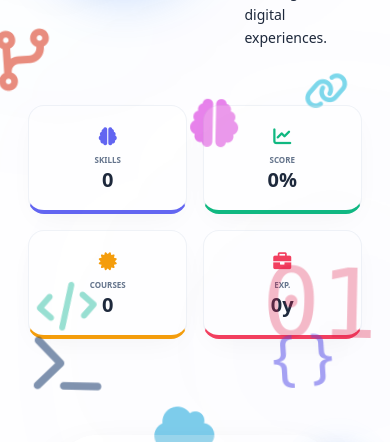
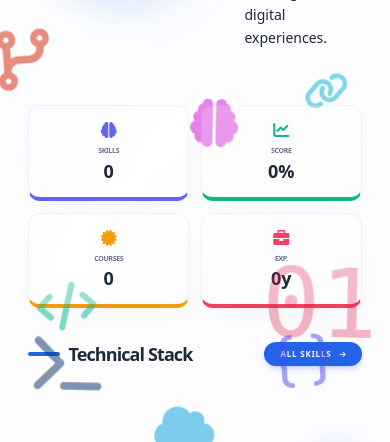
Before and after one commit to hussamahalshawi/hussamalshawi-portfolio, a Flask app: template App/templates/index.html in a window 390 px wide. Shown: the part 319-761 px from the top of the page. Run offline with Flask 3, Linux system fonts and the light colour scheme; the template is opened without the code that fills it, so the values that code supplies are empty; some libraries are stand-ins or nearby versions.

Commit message:
fix: synchronize skill categories filtering logic and data-attributes for full functionality perf: optimize skills page load speed, fix filtering logic, and enhance visual spacing

```diff
--- a/App/templates/index.html
+++ b/App/templates/index.html
@@ -3,7 +3,7 @@
 {% block content %}
 
 <section
-        class="snap-section min-h-screen w-full flex flex-col pt-28 lg:pt-0 lg:justify-center relative overflow-hidden bg-white dark:bg-darkBg px-6 md:px-10">
+        class="snap-section min-h-screen w-full flex flex-col pt-28 lg:pt-32 lg:justify-center relative overflow-hidden bg-white dark:bg-darkBg px-6 md:px-10">
     <div class="fixed inset-0 z-0 pointer-events-none overflow-hidden select-none">
 
         <div class="absolute top-[10%] left-[5%] text-blue-500/20 dark:text-blue-400/15 text-7xl animate-float-slow"><i
@@ -130,29 +130,94 @@
                 </div>
             </div>
 
-            <div class="grid grid-cols-2 md:grid-cols-4 gap-4 w-full max-w-2xl mt-4" data-aos="fade-up"
+            <div class="grid grid-cols-2 md:grid-cols-4 gap-3 w-full max-w-2xl mt-4" data-aos="fade-up"
                  data-aos-delay="200">
-                <div class="bg-white dark:bg-slate-900/60 backdrop-blur-md p-4 rounded-2xl border border-slate-200/50 dark:border-slate-200/10 border-b-4 !border-b-indigo-500 shadow-lg flex flex-col items-center justify-center text-center transform hover:scale-105 transition">
-                    <i class="fas fa-brain text-indigo-500 text-lg mb-1"></i>
-                    <span class="text-[8px] uppercase font-bold text-slate-500">Skills</span>
-                    <span class="text-xl font-black dark:text-white">{{ skills_count | default(0) }}</span>
+                <div class="bg-white dark:bg-slate-900/60 backdrop-blur-md p-3 rounded-xl border border-slate-200/50 dark:border-slate-200/10 border-b-4 !border-b-indigo-500 shadow-lg flex flex-col items-center justify-center text-center transform hover:scale-105 transition">
+                    <i class="fas fa-brain text-indigo-500 text-base mb-1"></i>
+                    <span class="text-[7px] uppercase font-bold text-slate-500 tracking-tighter">Skills</span>
+                    <span class="text-lg font-black dark:text-white">{{ skills_count | default(0) }}</span>
                 </div>
-                <div class="bg-white dark:bg-slate-900/60 backdrop-blur-md p-4 rounded-2xl border border-slate-200/50 dark:border-slate-200/10 border-b-4 !border-b-emerald-500 shadow-lg flex flex-col items-center justify-center text-center transform hover:scale-105 transition">
-                    <i class="fas fa-chart-line text-emerald-500 text-lg mb-1"></i>
-                    <span class="text-[8px] uppercase font-bold text-slate-500">Score</span>
-                    <span class="text-xl font-black dark:text-white">{{ user.overall_score | default(0) }}%</span>
+                <div class="bg-white dark:bg-slate-900/60 backdrop-blur-md p-3 rounded-xl border border-slate-200/50 dark:border-slate-200/10 border-b-4 !border-b-emerald-500 shadow-lg flex flex-col items-center justify-center text-center transform hover:scale-105 transition">
+                    <i class="fas fa-chart-line text-emerald-500 text-base mb-1"></i>
+                    <span class="text-[7px] uppercase font-bold text-slate-500 tracking-tighter">Score</span>
+                    <span class="text-lg font-black dark:text-white">{{ user.overall_score | default(0) }}%</span>
                 </div>
-                <div class="bg-white dark:bg-slate-900/60 backdrop-blur-md p-4 rounded-2xl border border-slate-200/50 dark:border-slate-200/10 border-b-4 !border-b-amber-500 shadow-lg flex flex-col items-center justify-center text-center transform hover:scale-105 transition">
-                    <i class="fas fa-certificate text-amber-500 text-lg mb-1"></i>
-                    <span class="text-[8px] uppercase font-bold text-slate-500">Courses</span>
-                    <span class="text-xl font-black dark:text-white">{{ courses_count | default(0) }}</span>
+                <div class="bg-white dark:bg-slate-900/60 backdrop-blur-md p-3 rounded-xl border border-slate-200/50 dark:border-slate-200/10 border-b-4 !border-b-amber-500 shadow-lg flex flex-col items-center justify-center text-center transform hover:scale-105 transition">
+                    <i class="fas fa-certificate text-amber-500 text-base mb-1"></i>
+                    <span class="text-[7px] uppercase font-bold text-slate-500 tracking-tighter">Courses</span>
+                    <span class="text-lg font-black dark:text-white">{{ courses_count | default(0) }}</span>
                 </div>
-                <div class="bg-white dark:bg-slate-900/60 backdrop-blur-md p-4 rounded-2xl border border-slate-200/50 dark:border-slate-200/10 border-b-4 !border-b-rose-500 shadow-lg flex flex-col items-center justify-center text-center transform hover:scale-105 transition">
-                    <i class="fas fa-briefcase text-rose-500 text-lg mb-1"></i>
-                    <span class="text-[8px] uppercase font-bold text-slate-500">Exp.</span>
-                    <span class="text-xl font-black dark:text-white">{{ user.experience_years | default(0) }}y</span>
+                <div class="bg-white dark:bg-slate-900/60 backdrop-blur-md p-3 rounded-xl border border-slate-200/50 dark:border-slate-200/10 border-b-4 !border-b-rose-500 shadow-lg flex flex-col items-center justify-center text-center transform hover:scale-105 transition">
+                    <i class="fas fa-briefcase text-rose-500 text-base mb-1"></i>
+                    <span class="text-[7px] uppercase font-bold text-slate-500 tracking-tighter">Exp.</span>
+                    <span class="text-lg font-black dark:text-white">{{ user.experience_years | default(0) }}y</span>
                 </div>
             </div>
+
+            <div class="mt-8 w-full max-w-6xl mx-auto" data-aos="fade-up">
+                <div class="flex items-center justify-between mb-6">
+                    <div class="flex items-center gap-2">
+                        <div class="h-1 w-8 bg-blue-600 rounded-full"></div>
+                        <h2 class="text-lg font-black dark:text-white tracking-tighter">Technical Stack</h2>
+                    </div>
+                    <a href="/skills"
+                       class="group flex items-center gap-2 px-4 py-1.5 bg-blue-600 hover:bg-blue-700 text-white rounded-xl shadow-md shadow-blue-600/20 transition-all duration-300 hover:scale-105">
+                        <span class="text-[8px] font-black uppercase tracking-widest whitespace-nowrap">All Skills</span>
+                        <i class="fas fa-arrow-right text-[7px] group-hover:translate-x-1 transition-transform"></i>
+                    </a>
+                </div>
+
+                <div class="grid grid-cols-2 sm:grid-cols-3 md:grid-cols-4 lg:grid-cols-5 xl:grid-cols-6 gap-3">
+                    {% for skill in skills %}
+                    <div class="group relative p-3 rounded-xl bg-white/5 dark:bg-slate-900/40 backdrop-blur-xl border-2 transition-all duration-500 hover:-translate-y-1 hover:shadow-lg flex flex-col justify-center items-center text-center
+            {% if skill.level >= 90 %} border-emerald-500/20 hover:border-emerald-500
+            {% elif skill.level >= 75 %} border-blue-500/20 hover:border-blue-500
+            {% elif skill.level >= 50 %} border-amber-500/20 hover:border-amber-500
+            {% else %} border-slate-500/20 hover:border-slate-500
+            {% endif %}">
+
+                        <div class="w-full flex flex-col items-center gap-1.5 z-10">
+                            <div class="flex items-center gap-1">
+                                <i class="fas fa-code text-[8px] text-blue-500/50"></i>
+                                <span class="text-[8px] font-black tracking-widest text-slate-500 group-hover:text-blue-400">
+                        {{ skill.skill_type.type_name if skill.skill_type else 'Dev' }}
+                    </span>
+                            </div>
+
+                            <h3 class="text-[11px] font-black dark:text-white truncate w-full px-1  tracking-tight">
+                                {{ skill.skill_name }}
+                            </h3>
+
+                            <div class="w-full mt-1">
+                                <div class="flex justify-between items-center mb-1 px-1">
+                                    <span class="text-[7px] font-bold text-blue-500">{{ skill.level }}%</span>
+                                    <i class="fas fa-bolt text-[7px] {% if skill.level >= 75 %} text-amber-500 animate-pulse {% else %} text-slate-600 {% endif %}"></i>
+                                </div>
+                                <div class="w-full h-1 bg-slate-200 dark:bg-slate-800 rounded-full overflow-hidden">
+                                    <div class="h-full rounded-full transition-all duration-1000 ease-out
+                            {% if skill.level >= 90 %} bg-emerald-500
+                            {% elif skill.level >= 75 %} bg-blue-500
+                            {% elif skill.level >= 50 %} bg-amber-500
+                            {% else %} bg-slate-500
+                            {% endif %}"
+                                         style="width: {{ skill.level }}%">
+                                    </div>
+                                </div>
+                            </div>
+                        </div>
+
+                        <div class="absolute inset-0 rounded-xl opacity-0 group-hover:opacity-[0.03] transition-opacity duration-500
+                {% if skill.level >= 90 %} bg-emerald-500
+                {% elif skill.level >= 75 %} bg-blue-500
+                {% else %} bg-amber-500
+                {% endif %}">
+                        </div>
+                    </div>
+                    {% endfor %}
+                </div>
+            </div>
+
+
         </div>
         <div class="lg:w-1/2 w-full flex justify-center lg:justify-end mt-12 lg:mt-0" data-aos="zoom-in">
             <div class="relative rounded-[2.5rem] overflow-hidden border-[10px] border-white dark:border-slate-800 shadow-2xl w-full">
```
Also changed, not shown: App/routes/__init__.py (+43 -2 lines), App/templates/skills_page.html (added, +114 -0 lines).
